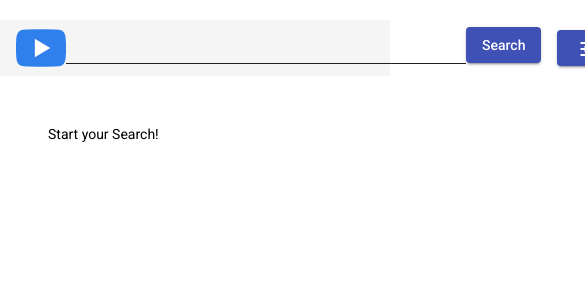
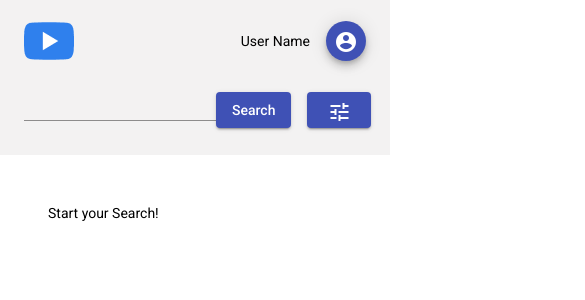
Before and after one commit to svetarachok/youtube-search-app-angular, an Angular app in the folder youtube-client-app/: page / in a window 390 px wide. Shown: the top 300 px of the page, 585 px wide, since content can reach past the window. Built offline with nearby package versions, Linux system fonts and the light colour scheme.

Commit message:
refactor: delete unnecessary properties and methods, improve responsive version

```diff
--- a/youtube-client-app/src/app/app.component.ts
+++ b/youtube-client-app/src/app/app.component.ts
@@ -1,4 +1,4 @@
-import { Component, EventEmitter, Input, Output } from '@angular/core';
+import { Component } from '@angular/core';
 
 @Component({
   selector: 'app-root',
@@ -6,13 +6,5 @@ import { Component, EventEmitter, Input, Output } from '@angular/core';
   styleUrls: ['./app.component.scss'],
 })
 export class AppComponent {
-  title = 'YouTube client app';
 
-  @Input() searchDataFurther = '';
-
-  @Output() passDataToList = new EventEmitter<string>();
-
-  passDataFromApp(data: string) {
-    this.searchDataFurther = data;
-  }
 }
--- a/youtube-client-app/src/app/app.module.ts
+++ b/youtube-client-app/src/app/app.module.ts
@@ -13,7 +13,6 @@ import { MatIconModule } from '@angular/material/icon';
 import { MatInputModule } from '@angular/material/input';
 import { MatButtonModule } from '@angular/material/button';
 import { MatCardModule } from '@angular/material/card';
-import { SearchPipe } from './pipes/search-pipe/search-pipe.pipe';
 import { SearchBarComponent } from './components/header/search-bar/search-bar.component';
 import { FilterBarComponent } from './components/header/filter-bar/filter-bar.component';
 
@@ -23,7 +22,6 @@ import { FilterBarComponent } from './components/header/filter-bar/filter-bar.co
     HeaderComponent,
     SearchResultsComponent,
     SearchItemComponent,
-    SearchPipe,
     SearchBarComponent,
     FilterBarComponent,
   ],
@@ -39,7 +37,6 @@ import { FilterBarComponent } from './components/header/filter-bar/filter-bar.co
     MatButtonModule,
     MatCardModule,
   ],
-  providers: [SearchPipe],
   bootstrap: [AppComponent],
 })
 export class AppModule { }
--- a/youtube-client-app/src/app/components/header/filter-bar/filter-bar.component.scss
+++ b/youtube-client-app/src/app/components/header/filter-bar/filter-bar.component.scss
@@ -2,8 +2,10 @@
   display: flex;
   justify-content: center;
   align-items: baseline;
-  gap: 1rem;
+  column-gap: 1rem;
   margin: 0 auto;
+  background-color: #f3f2f2;
+  flex-wrap: wrap;
   .header-filter_text {
     margin-bottom: 0;
   }
--- a/youtube-client-app/src/app/components/header/filter-bar/filter-bar.component.ts
+++ b/youtube-client-app/src/app/components/header/filter-bar/filter-bar.component.ts
@@ -26,7 +26,6 @@ export class FilterBarComponent {
   }
 
   searchByInput(input: string) {
-    console.log(input);
     this.sortService.searchByInput(input);
   }
 }
--- a/youtube-client-app/src/app/components/header/header.component.html
+++ b/youtube-client-app/src/app/components/header/header.component.html
@@ -1,9 +1,8 @@
-<mat-toolbar class="header">
-  <mat-toolbar-row class="header-container">
+<div class="header-container">
   <img src="../../assets/youtube-app-logo.png" alt="Logo">
   <div class="header-center">
     <app-search-bar></app-search-bar>
-      <button mat-raised-button color="primary" (click)="isClosed = !isClosed">
+    <button mat-raised-button color="primary" (click)="isClosed = !isClosed" class="filters-btn">
       <mat-icon>tune</mat-icon>
     </button>
   </div>
@@ -13,8 +12,7 @@
       <mat-icon aria-hidden="true" fontIcon="account_circle"></mat-icon>
     </button>
   </div>
-  </mat-toolbar-row>
-  <mat-toolbar-row  [ngClass]="{'closed': isClosed}">
+</div>
+<div [ngClass]="{'closed': isClosed}">
   <app-filter-bar class="filter-bar"></app-filter-bar>
-  </mat-toolbar-row>
-</mat-toolbar>
+</div>
--- a/youtube-client-app/src/app/components/header/header.component.scss
+++ b/youtube-client-app/src/app/components/header/header.component.scss
@@ -1,23 +1,31 @@
 .header-container {
   max-width: 1440px;
-  width: 100%;
-  margin: 0 auto;
+  margin: -20px auto 0 auto;
   display: flex;
   justify-content: space-between;
   align-items: center;
+  flex-wrap: wrap;
+  padding: 1rem 1.5rem;
+  background-color: #f3f2f2;
   .header-center {
     display: flex;
     align-items: center;
     gap: 1rem;
+    @media (max-width: 425px) {
+      flex-basis: 100%;
+      order: 3;
+      justify-content: space-between;
+      padding-top: 1rem;
+    }
   }
-}
-.filter-bar {
-  margin: auto;
 }
 
 .user {
   display: flex;
   align-items: center;
+  @media (max-width: 425px) {
+    order: 2;
+  }
   .user-name {
     padding-right: 1rem;
     margin-bottom: 0;
--- a/youtube-client-app/src/app/components/header/search-bar/search-bar.component.html
+++ b/youtube-client-app/src/app/components/header/search-bar/search-bar.component.html
@@ -1,6 +1,6 @@
 <div class="search-form">
   <mat-form-field class="search-form-field">
-    <input matInput type="text" [(ngModel)]="searchData" (keyup)="onKeyupAtSearch($event)" (focus)="startSearch()">
+    <input matInput type="text" [(ngModel)]="searchData" (keyup)="onKeyupAtSearch($event)">
   </mat-form-field>
   <button type="submit" mat-raised-button color="primary" (click)="onSearch()">Search</button>
 </div>
--- a/youtube-client-app/src/app/components/header/search-bar/search-bar.component.scss
+++ b/youtube-client-app/src/app/components/header/search-bar/search-bar.component.scss
@@ -1,3 +1,15 @@
-.search-form-field {
-  width: 400px;
+.search-form {
+  display: flex;
+  align-items: center;
+  justify-content: center;
+  flex-wrap: nowrap;
+  .search-form-field {
+    width: 30rem;
+    @media (max-width: 768px) {
+      width: 16rem;
+    }
+    @media (max-width: 600px) {
+      width: 12rem;
+    }
+  }
 }
--- a/youtube-client-app/src/app/components/header/search-bar/search-bar.component.ts
+++ b/youtube-client-app/src/app/components/header/search-bar/search-bar.component.ts
@@ -13,11 +13,8 @@ export class SearchBarComponent {
   constructor(private searchService: SearchService) {
   }
 
-  startSearch() {
+  onSearch() {
     this.searchService.startedSearch = true;
-  }
-
-  onSearch() {
     this.searchService.searchData(this.searchData);
   }
 
--- a/youtube-client-app/src/app/pipes/search-pipe/search-pipe.pipe.ts
+++ /dev/null
@@ -1,16 +0,0 @@
-import { Pipe, PipeTransform } from '@angular/core';
-import { SearchItemInterface } from 'src/app/models/search-item.model';
-
-@Pipe({
-  name: 'search',
-})
-export class SearchPipe implements PipeTransform {
-
-  transform(searchResults: SearchItemInterface[], inputData: string): SearchItemInterface[] {
-    return searchResults.filter((searchRes) => {
-      const searchList = searchRes.snippet.title.toLowerCase();
-      const data = inputData.toLowerCase();
-      return searchList.includes(data);
-    });
-  }
-}
--- a/youtube-client-app/src/app/services/search.service.ts
+++ b/youtube-client-app/src/app/services/search.service.ts
@@ -29,7 +29,6 @@ export class SearchService {
   }
 
   sortByDate(ascending: boolean) {
-    console.log(ascending);
     if (ascending) {
       this.filteredData.value.sort((a, b) => Date.parse(a.snippet.publishedAt) - Date.parse(b.snippet.publishedAt));
     } else {
```
Also changed, not shown: youtube-client-app/src/app/components/search-results/search-item/search-item.component.ts (+0 -11 lines), 2 other files (tests, documents, lock files or other folders). Lines whose indentation alone changed are shown as unchanged.
